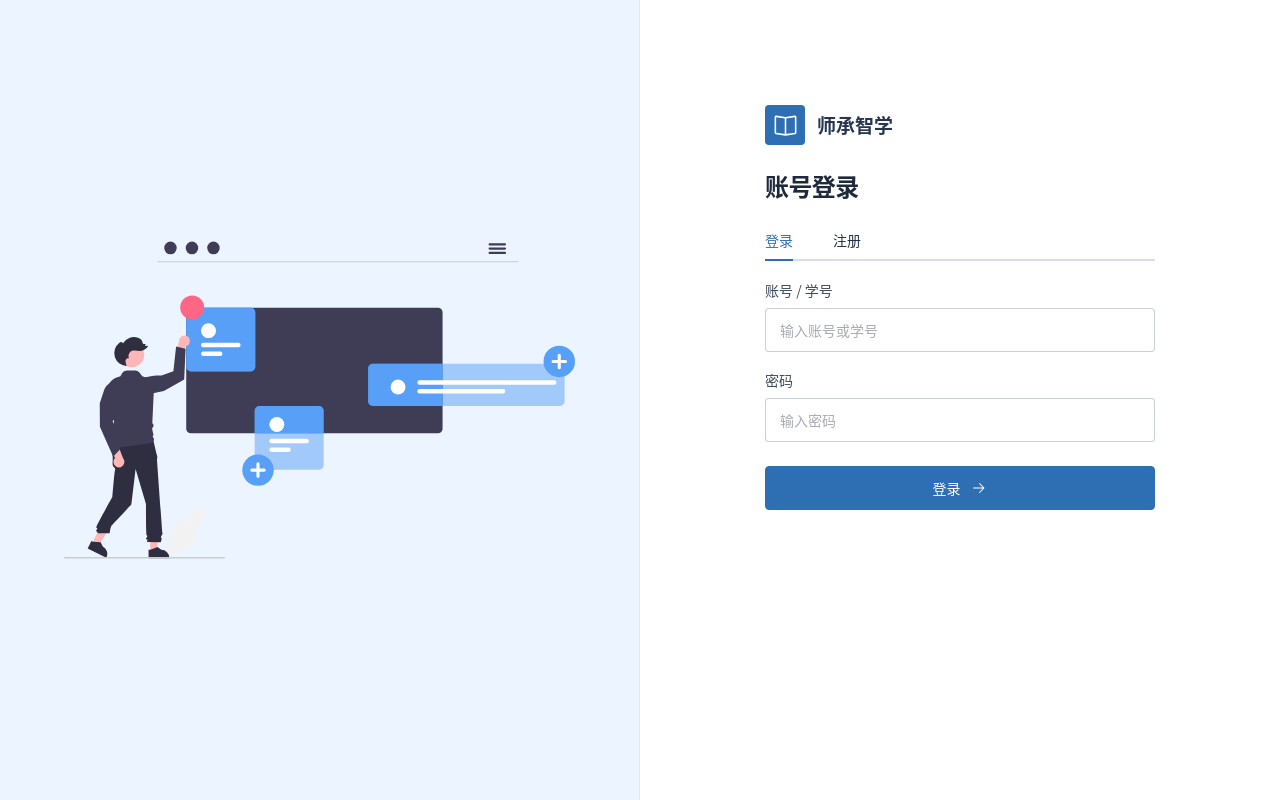
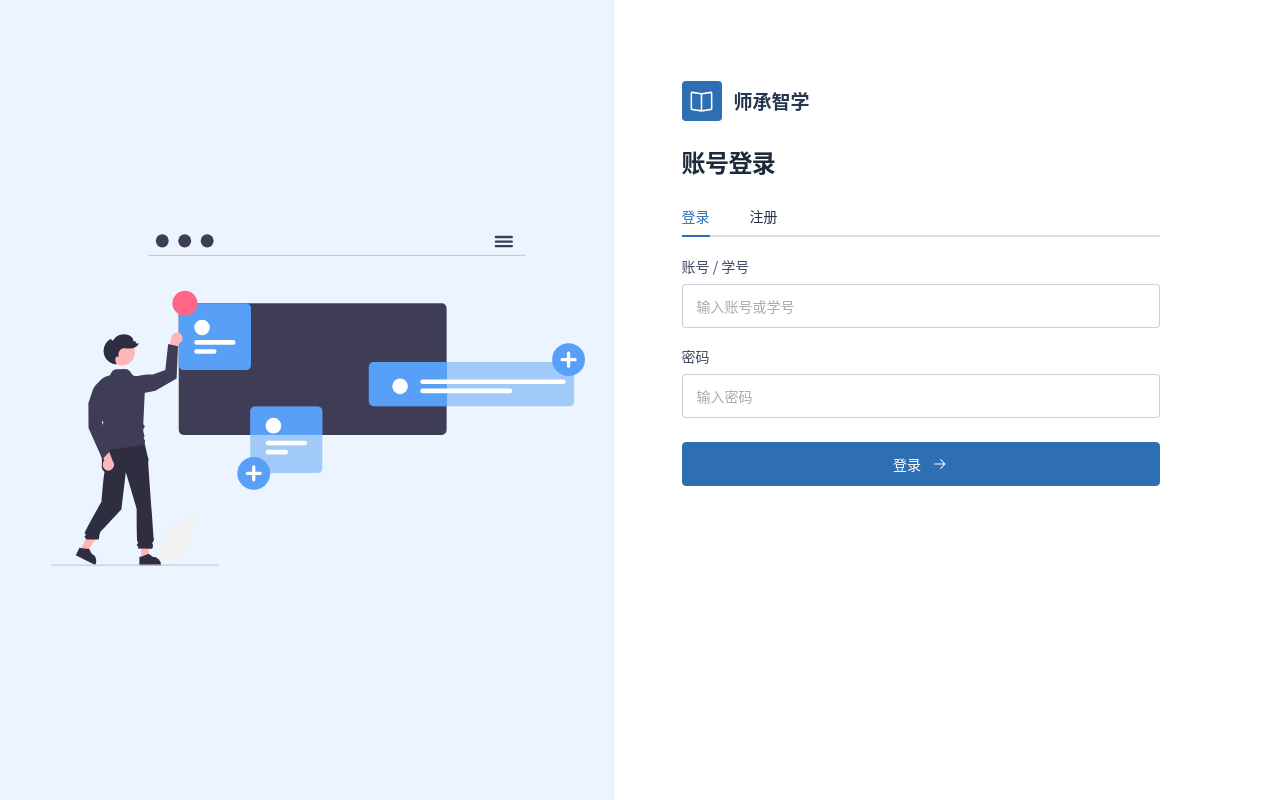
Before and after one commit to Baxxhy/sczx, a Vue app in the folder frontend/: page /#/login in a window 1280 px wide. Built offline with nearby package versions, Linux system fonts and the light colour scheme; no server answers.

Commit message:
fix(ui): 收紧登录页分栏空隙并加宽表单

```diff
--- a/frontend/src/pages/Login.vue
+++ b/frontend/src/pages/Login.vue
@@ -49,7 +49,7 @@ async function submit() {
 
 <template>
   <ElContainer class="login-screen login-refined">
-    <ElAside class="auth-art" width="50%" aria-label="学习平台插画"><ElImage class="auth-illustration" src="/images/auth/pure-admin-illustration.svg" fit="contain" alt="学习与协作插画"/></ElAside>
+    <ElAside class="auth-art" width="48%" aria-label="学习平台插画"><ElImage class="auth-illustration" src="/images/auth/pure-admin-illustration.svg" fit="contain" alt="学习与协作插画"/></ElAside>
     <ElMain class="auth-form-panel">
     <Surface class="login-card" aria-labelledby="login-title">
       <div class="login-brand"><ElAvatar shape="square" :size="40" class="brand-symbol"><BookOpenText :size="25" /></ElAvatar><span>师承智学</span></div>
@@ -71,11 +71,12 @@ async function submit() {
 
 <style scoped>
 .login-screen.login-refined { display:flex; flex-direction:row; align-items:stretch; justify-content:flex-start; height:100dvh; min-height:0; box-sizing:border-box; padding:0; overflow:hidden; background:var(--el-bg-color); --el-transition-duration:0s; --el-transition-duration-fast:0s; }
-.login-refined .auth-art { display:flex; align-items:center; justify-content:center; padding:clamp(40px,5vw,100px); background:var(--el-color-primary-light-9); border-right:1px solid var(--el-border-color-lighter); }
-.login-refined .auth-illustration { display:block; width:100%; max-width:760px; height:72vh; }
-.login-refined .auth-form-panel { display:flex; flex-direction:column; align-items:center; padding:clamp(36px,10vh,100px) 40px 32px; overflow-y:auto; scrollbar-gutter:stable both-edges; }
-.login-refined .login-card.el-card { width:min(440px,100%); flex-shrink:0; align-self:center; margin:0; --el-card-border-color:transparent; --el-card-bg-color:transparent; border-radius:0; box-shadow:none; }
-.login-refined .login-card.el-card :deep(>.el-card__body) { padding:24px; }
+.login-refined .auth-art { display:flex; align-items:center; justify-content:center; padding:40px 28px 40px clamp(32px,4vw,64px); background:var(--el-color-primary-light-9); border-right:1px solid var(--el-border-color-lighter); }
+.login-refined .auth-illustration { display:block; width:100%; max-width:none; height:78vh; }
+.login-refined .auth-illustration :deep(.el-image__inner) { object-position:right center; }
+.login-refined .auth-form-panel { display:flex; flex-direction:column; align-items:flex-start; padding:clamp(36px,10vh,100px) clamp(32px,4vw,64px) 32px; overflow-y:auto; scrollbar-gutter:stable both-edges; }
+.login-refined .login-card.el-card { width:min(480px,100%); flex-shrink:0; align-self:flex-start; margin:0; --el-card-border-color:transparent; --el-card-bg-color:transparent; border-radius:0; box-shadow:none; }
+.login-refined .login-card.el-card :deep(>.el-card__body) { padding:0; }
 .login-refined .login-brand { gap:12px; margin:0 0 24px; font-size:19px; }
 .login-refined .brand-symbol.el-avatar { width:40px; height:40px; background:var(--el-color-primary); color:var(--el-color-white); border-radius:var(--el-border-radius-base); }
 .login-refined h1 { margin:0 0 18px; font-size:24px; line-height:1.4; }
@@ -89,6 +90,6 @@ async function submit() {
 .login-refined .login-submit.el-button { height:44px; min-height:44px; margin:6px 0 0; width:100%; justify-content:center; border-radius:var(--el-border-radius-base); background:var(--el-color-primary); }
 .login-refined .login-submit :deep(>span) { display:flex; align-items:center; justify-content:center; gap:10px; }
 .login-refined :deep(.el-form-item__error--inline) { margin:6px 0 0; width:100%; line-height:1.5; }
-@media(max-width:1000px) { .login-refined .auth-art { width:44%; padding:32px; }.login-refined .auth-form-panel { padding:40px 20px; } }
-@media(max-width:700px) { .login-refined .auth-art { display:none; }.login-refined .auth-form-panel { padding:28px 12px; }.login-refined .login-card.el-card :deep(>.el-card__body) { padding:20px; } }
+@media(max-width:1000px) { .login-refined .auth-art { width:44%; padding:24px; }.login-refined .auth-form-panel { padding:40px 20px; } }
+@media(max-width:700px) { .login-refined .auth-art { display:none; }.login-refined .auth-form-panel { padding:28px 12px; }.login-refined .login-card.el-card :deep(>.el-card__body) { padding:0; } }
 </style>
```
Also changed, not shown: 8 other files (tests, documents, lock files or other folders).
